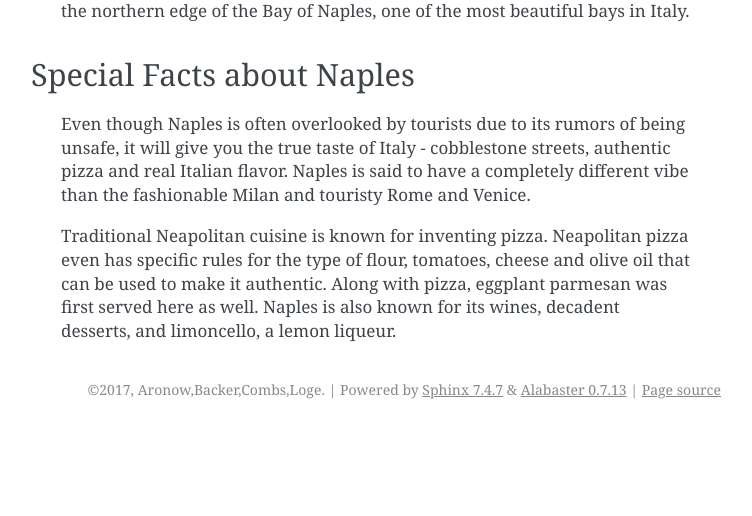
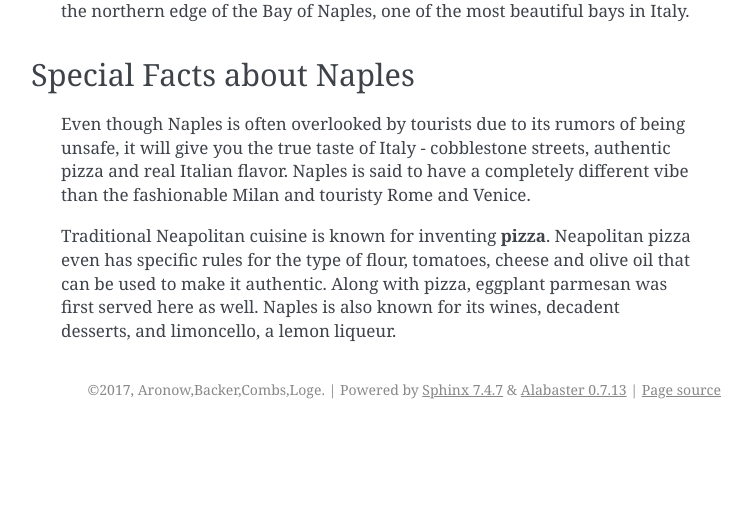
Before and after one commit to tloge/Cities_In_Italy, a Sphinx documentation site: the page built from source/naples/index.rst, in a window 1280 px wide. Shown: the part 384-900 px from the top of the page, without its empty margins (389-1141 px from the left). Built offline with Sphinx 7.4.7, drawn with Linux system fonts in a browser that asks for light colours; pages that are not in the unit, such as notebooks, are missing from menus.

Commit message:
no message

```diff
--- a/source/bassano/index.rst
+++ b/source/bassano/index.rst
@@ -45,7 +45,7 @@
 
 ..  image code
 
-Below are the hours of operation to the highly recommended restaurant "Cardellino."
+Below are the hours of operation to the highly recommended restaurant *"Cardellino."*
 
 =========  =================
 Day        Times
--- a/source/naples/index.rst
+++ b/source/naples/index.rst
@@ -29,7 +29,7 @@
     a completely different vibe than the fashionable Milan and touristy Rome
     and Venice.
 
-    Traditional Neapolitan cuisine is known for inventing pizza. Neapolitan
+    Traditional Neapolitan cuisine is known for inventing **pizza**. Neapolitan
     pizza even has specific rules for the type of flour, tomatoes, cheese
     and olive oil that can be used to make it authentic. Along with pizza,
     eggplant parmesan was first served here as well. Naples is also known
```
